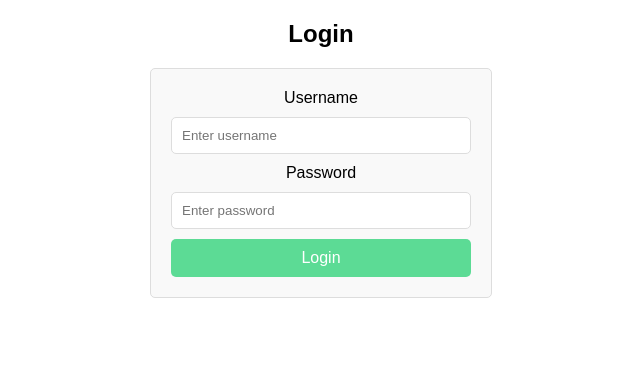
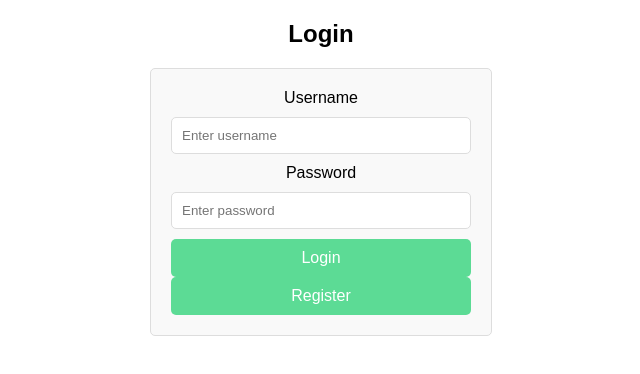
Before and after one commit to Serdar-b/IV1201-Project, a React (Create React App) app in the folder client/: page /login in a window 1280 px wide. Shown: the top 374 px of the page, without its empty margins (319-959 px from the left). Built offline with nearby package versions, Linux system fonts and the light colour scheme.

Commit message:
fixed login file name and fixed code

```diff
--- a/client/src/view/login.js
+++ b/client/src/view/login.js
@@ -1,4 +1,5 @@
 import React, { useState } from "react";
+import { useNavigate, useLocation } from 'react-router-dom';
 
 // Login component that acts purely as a View in the MVP pattern
 function Login({ onLogin }) {
@@ -6,16 +7,26 @@ function Login({ onLogin }) {
   const [username, setUsername] = useState("");
   const [password, setPassword] = useState("");
 
+  const navigate = useNavigate();
+
+  const location = useLocation();
+  const registrationSuccess = location.state?.registrationSuccess;
+
   // Function to handle form submission
   const handleSubmit = (event) => {
     event.preventDefault(); // Prevent the form from causing a page reload
     onLogin(username, password); // Call the onLogin function passed from the Presenter with the current username and password
   };
 
+  const handleRegisterClick = () => {
+    navigate('/register');
+  };
+
   // Render the login form
   return (
     <div className="login-container">
       <h2>Login</h2>
+      {registrationSuccess && <p>Registration successful! You can now log in.</p>}
       <form onSubmit={handleSubmit}>
         <div className="form-group">
           <label htmlFor="username">Username</label>
@@ -40,6 +51,7 @@ function Login({ onLogin }) {
           />
         </div>
         <button type="submit" className="login-button">Login</button>
+        <button type="button" className="register-button" onClick={handleRegisterClick}>Register</button>
       </form>
     </div>
   );
```
